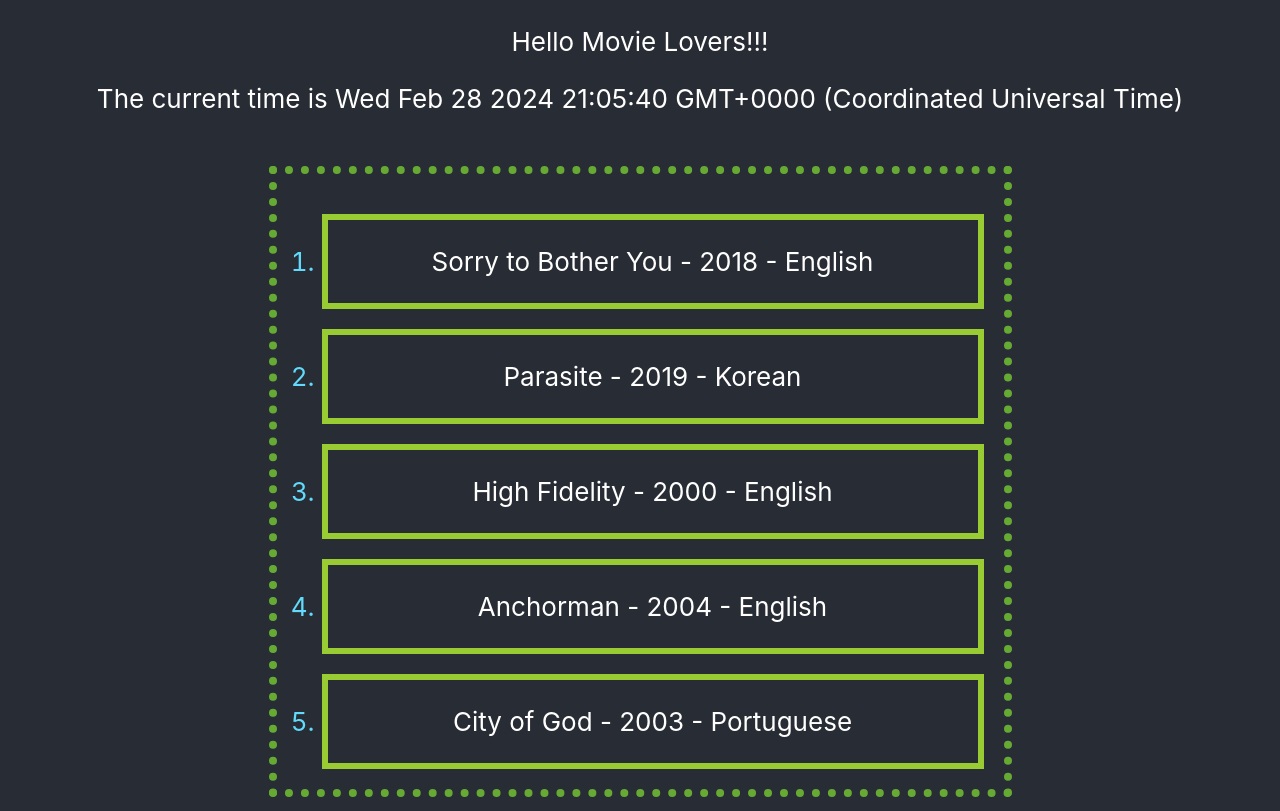
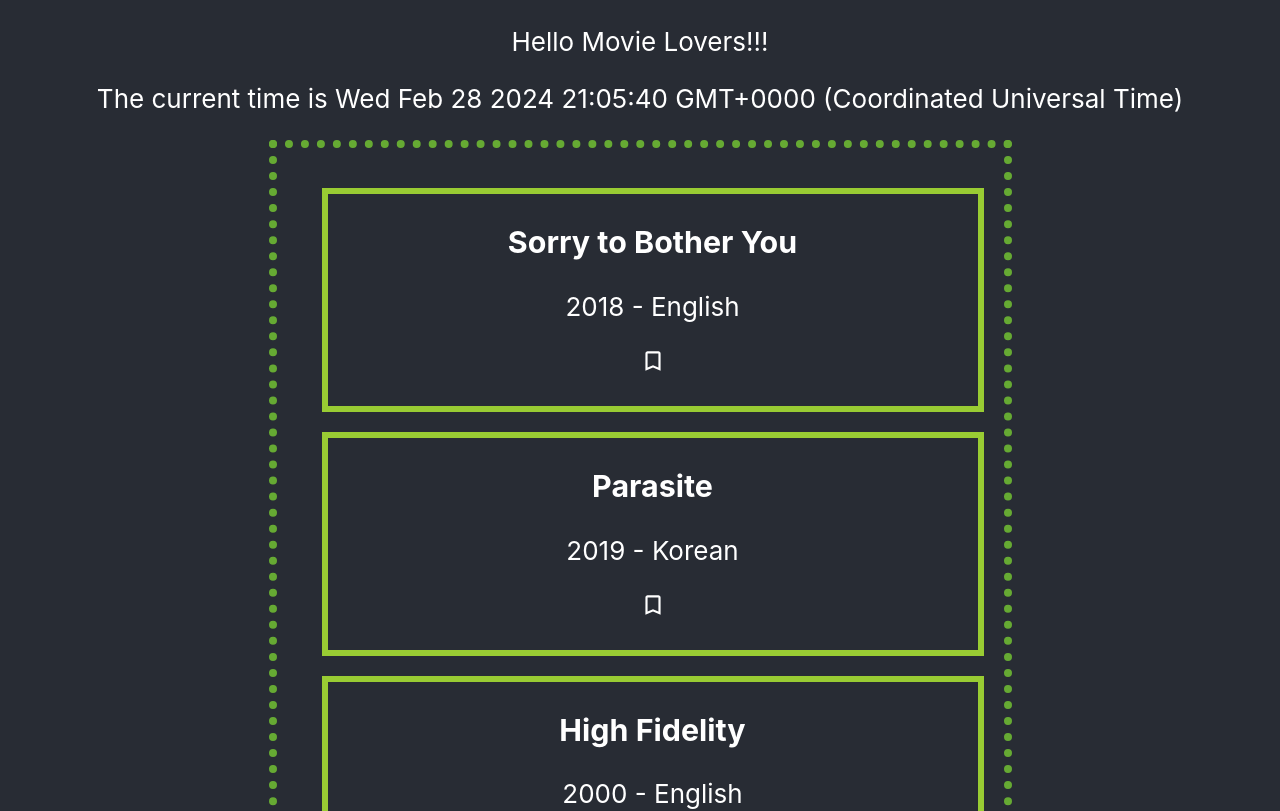
Before and after one commit to fantauzd/Movie-Collection-React-App, a React (Create React App) app in the folder movie-collection/: page / in a window 1280 px wide. Shown: the top 811 px of the page. Built offline with nearby package versions, Linux system fonts and the light colour scheme.

Commit message:
added bookmark feature with state to each movie item

```diff
--- a/movie-collection/package.json
+++ b/movie-collection/package.json
@@ -8,6 +8,7 @@
     "@testing-library/user-event": "^13.5.0",
     "react": "^18.2.0",
     "react-dom": "^18.2.0",
+    "react-icons": "^5.0.1",
     "react-scripts": "5.0.1",
     "web-vitals": "^2.1.4"
   },
--- /dev/null
+++ b/movie-collection/src/components/Bookmark.js
@@ -0,0 +1,18 @@
+import React, {useState} from 'react';
+import { MdBookmark, MdBookmarkBorder } from "react-icons/md";
+
+function Bookmark(){
+    let [isBookmarked, setBookmarked] = useState(false);
+    const toggleBookmark = () => {
+        setBookmarked(!isBookmarked); }
+    return(
+        <>
+            {isBookmarked
+                    ? <MdBookmark onClick={toggleBookmark}/>              // if True
+                    : <MdBookmarkBorder onClick={toggleBookmark}/>        //if False
+            }
+        </>
+    );
+}
+
+export default Bookmark;
--- a/movie-collection/src/components/MovieCollection.js
+++ b/movie-collection/src/components/MovieCollection.js
@@ -5,9 +5,9 @@ import '../App.css';
 function MovieCollection({movies}){
     console.log(movies)
     return (
-        <ol className="collection-container">
+        <div className="collection-container">
             {movies.map( (movie, i) => <MovieItem movie={movie} key={i} /> )}
-        </ol>
+        </div>
     );
 }
 
--- a/movie-collection/src/components/MovieItem.js
+++ b/movie-collection/src/components/MovieItem.js
@@ -1,11 +1,14 @@
 import React from "react";
 import '../App.css';
+import Bookmark from "./Bookmark";
 
 function MovieItem({movie}){
     return (
-        <li className="collection-item">
-            <p>{movie.title} - {movie.year} - {movie.language}</p>
-        </li>
+        <div className="collection-item">
+            <h3>{movie.title}</h3>
+            <p>{movie.year} - {movie.language}</p>
+            <p><Bookmark /></p>
+        </div>
     );
 }
 
```
Also changed, not shown: 1 other file (tests, documents, lock files or other folders).
